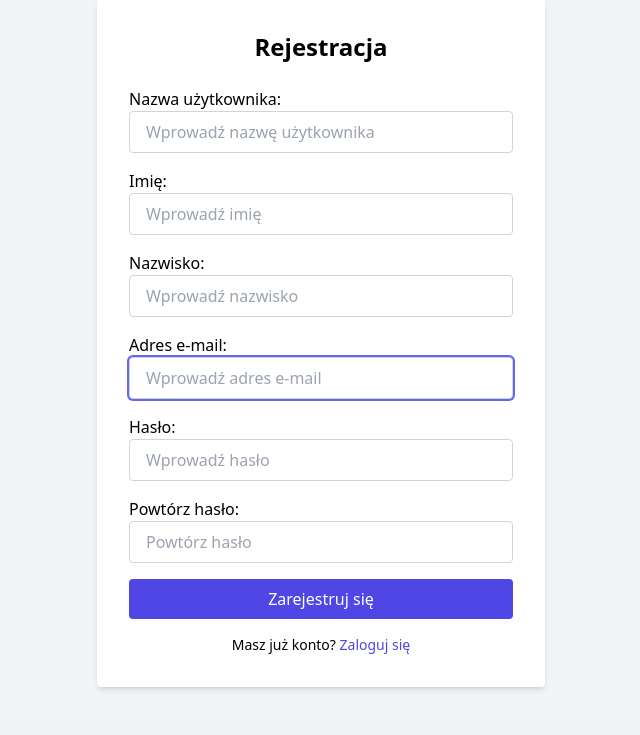
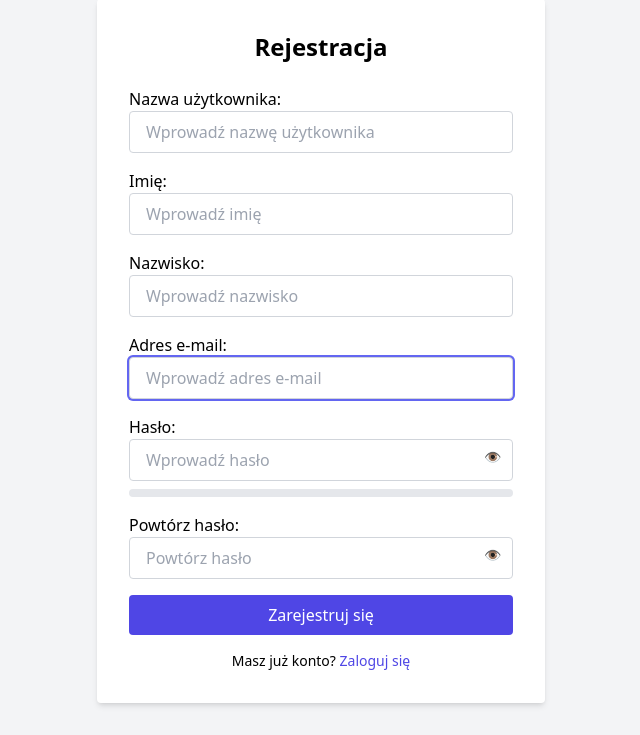
Before and after one commit to justNoriX/Projektzespolowy, a Django app: page /MaceWindu/register/ in a window 1280 px wide. Shown: the part 177-912 px from the top of the page, without its empty margins (319-959 px from the left). Before the commit the page ends 867 px from the top, so only its background shows below. Run offline with Django 3.2, Linux system fonts and the light colour scheme.

Commit message:
Password strength meter + password unmask

```diff
--- a/MaceWindu/templates/register.html
+++ b/MaceWindu/templates/register.html
@@ -2,16 +2,116 @@
 {% block content %}
 <div class="max-w-md mx-auto mt-20 bg-white shadow-md p-8 rounded">
   <h2 class="text-2xl font-semibold mb-6 text-center">Rejestracja</h2>
-    <form method="post" class="space-y-4">
+  <form method="post" class="space-y-4" id="registration-form">
     {% csrf_token %}
-      {{ form.as_p }}
-      <button type="submit" class="w-full bg-indigo-600 text-white py-2 rounded hover:bg-indigo-700 transition">
+
+    <div>
+      {{ form.username.label_tag }}
+      {{ form.username }}
+      {% if form.username.errors %}
+        <p class="text-sm text-red-500">{{ form.username.errors.0 }}</p>
+      {% endif %}
+    </div>
+
+    <div>
+      {{ form.first_name.label_tag }}
+      {{ form.first_name }}
+      {% if form.first_name.errors %}
+        <p class="text-sm text-red-500">{{ form.first_name.errors.0 }}</p>
+      {% endif %}
+    </div>
+
+    <div>
+      {{ form.last_name.label_tag }}
+      {{ form.last_name }}
+      {% if form.last_name.errors %}
+        <p class="text-sm text-red-500">{{ form.last_name.errors.0 }}</p>
+      {% endif %}
+    </div>
+
+    <div>
+      {{ form.email.label_tag }}
+      {{ form.email }}
+      {% if form.email.errors %}
+        <p class="text-sm text-red-500">{{ form.email.errors.0 }}</p>
+      {% endif %}
+    </div>
+
+    <div>
+      {{ form.password1.label_tag }}
+      <div class="relative">
+        {{ form.password1 }}
+        <button type="button" onclick="togglePassword('id_password1')" class="absolute right-3 top-2 text-sm text-gray-500 hover:text-gray-700">
+          👁️
+        </button>
+      </div>
+      <div id="password-length-warning" class="text-red-500 text-sm mt-1 hidden">
+        Hasło musi mieć od 12 do 128 znaków.
+      </div>
+      <div class="mt-2">
+        <div class="h-2 bg-gray-200 rounded">
+          <div id="password-strength-bar" class="h-2 bg-red-500 rounded w-0 transition-all duration-300"></div>
+        </div>
+        <p id="password-strength-text" class="text-xs mt-1 text-gray-600"></p>
+      </div>
+    </div>
+
+    <div>
+      {{ form.password2.label_tag }}
+      <div class="relative">
+        {{ form.password2 }}
+        <button type="button" onclick="togglePassword('id_password2')" class="absolute right-3 top-2 text-sm text-gray-500 hover:text-gray-700">
+          👁️
+        </button>
+      </div>
+    </div>
+
+    <button type="submit"
+      class="w-full bg-indigo-600 text-white py-2 rounded hover:bg-indigo-700 transition">
       Zarejestruj się
     </button>
   </form>
+
   <p class="mt-4 text-center text-sm">
     Masz już konto?
     <a href="{% url 'login' %}" class="text-indigo-600 hover:underline">Zaloguj się</a>
   </p>
 </div>
+
+<script>
+  const passwordInput = document.getElementById("id_password1");
+  const warning = document.getElementById("password-length-warning");
+  const strengthBar = document.getElementById("password-strength-bar");
+  const strengthText = document.getElementById("password-strength-text");
+
+  passwordInput.addEventListener("input", () => {
+    const value = passwordInput.value;
+    const length = value.length;
+
+    // Walidacja długości
+    if (length < 12 || length > 128) {
+      warning.classList.remove("hidden");
+    } else {
+      warning.classList.add("hidden");
+    }
+
+    // Ocena siły hasła
+    let strength = 0;
+    if (value.length >= 12) strength += 1;
+    if (/[a-z]/.test(value) && /[A-Z]/.test(value)) strength += 1;
+    if (/\d/.test(value)) strength += 1;
+    if (/[\W_]/.test(value)) strength += 1;
+
+    const strengthColors = ["w-0", "w-1/4 bg-red-500", "w-1/2 bg-yellow-500", "w-3/4 bg-blue-500", "w-full bg-green-500"];
+    const strengthLabels = ["Bardzo słabe", "Słabe", "Średnie", "Dobre", "Silne"];
+
+    strengthBar.className = `h-2 rounded transition-all duration-300 ${strengthColors[strength]}`;
+    strengthText.textContent = strengthLabels[strength];
+  });
+
+  function togglePassword(id) {
+    const input = document.getElementById(id);
+    input.type = input.type === "password" ? "text" : "password";
+  }
+</script>
 {% endblock %}
```
Lines whose indentation alone changed are shown as unchanged.
